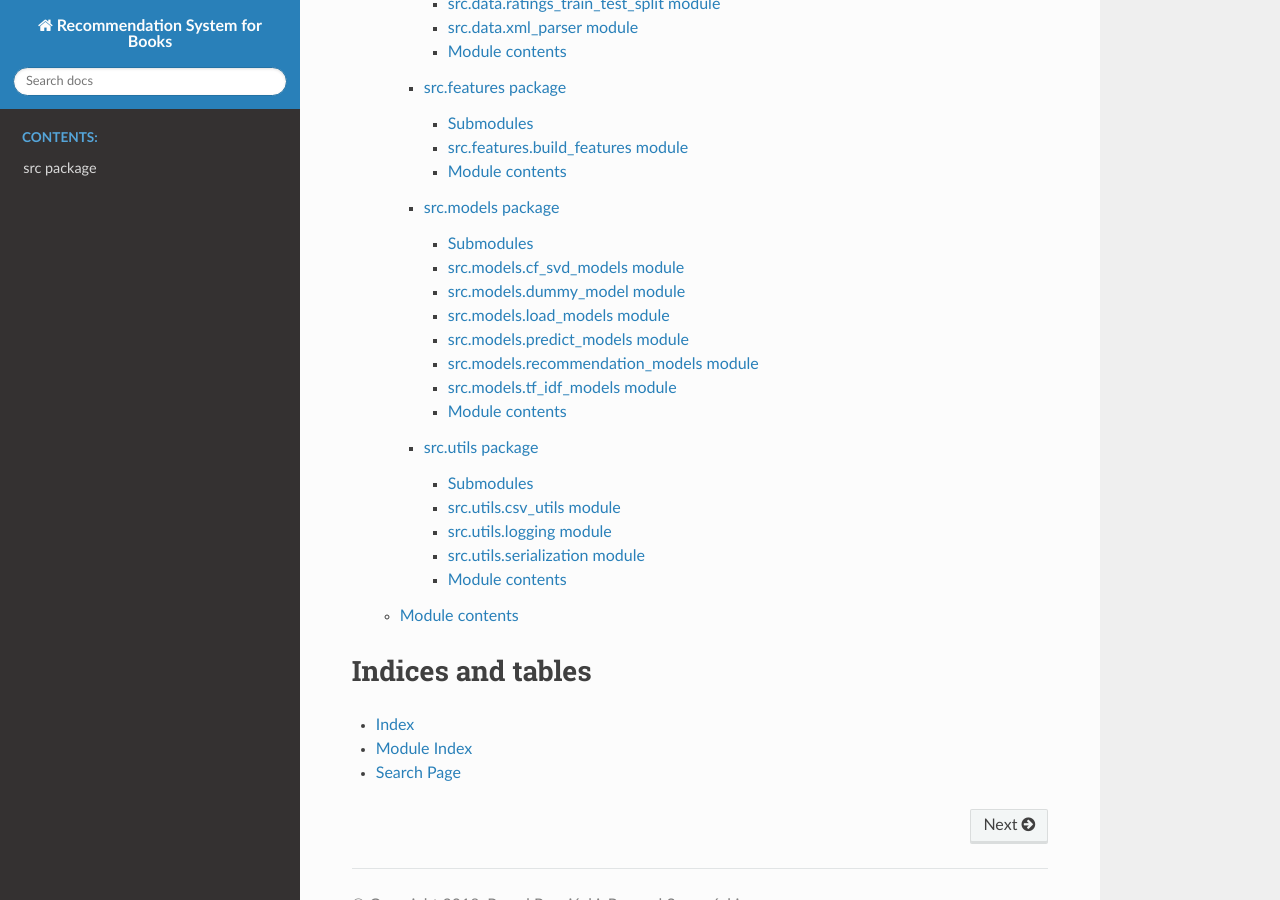
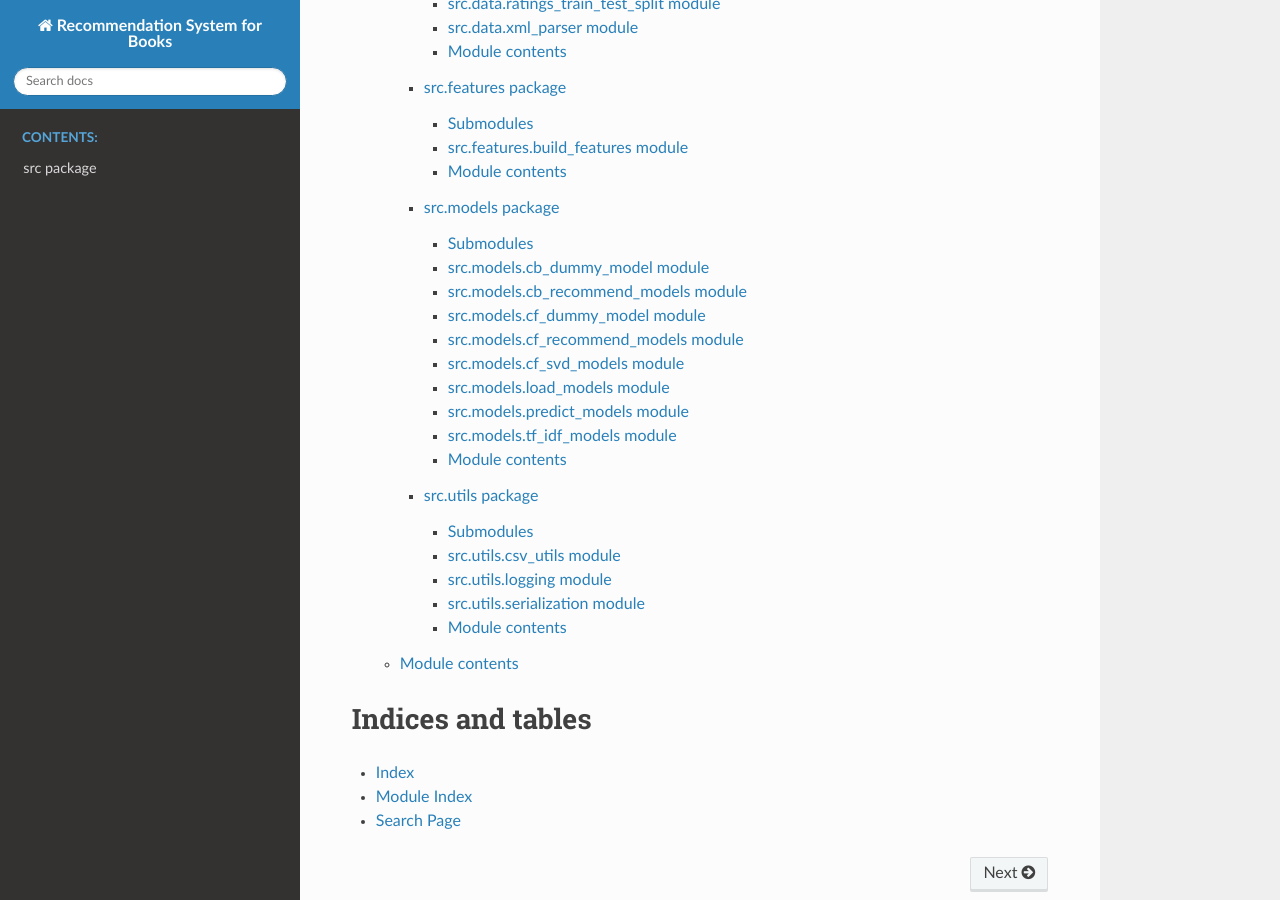
Before and after one commit to szymanskir/booksuggest, a Sphinx documentation site: the page built from docs/index.rst, in a window 1280 px wide and 900 px high, scrolled down 529 px. Built offline with Sphinx 7.4.7 and the Read the Docs theme 2.0.0, drawn with Linux system fonts in a browser that asks for light colours.

Commit message:
Fix docs modules specification

```diff
--- a/docs/src.models.rst
+++ b/docs/src.models.rst
@@ -4,18 +4,42 @@ src.models package
 Submodules
 ----------
 
+src.models.cb\_dummy\_model module
+----------------------------------
+
+.. automodule:: src.models.cb_dummy_model
+    :members:
+    :undoc-members:
+    :show-inheritance:
+
+src.models.cb\_recommend\_models module
+---------------------------------------
+
+.. automodule:: src.models.cb_recommend_models
+    :members:
+    :undoc-members:
+    :show-inheritance:
+
+src.models.cf\_dummy\_model module
+----------------------------------
+
+.. automodule:: src.models.cf_dummy_model
+    :members:
+    :undoc-members:
+    :show-inheritance:
+
+src.models.cf\_recommend\_models module
+---------------------------------------
+
+.. automodule:: src.models.cf_recommend_models
+    :members:
+    :undoc-members:
+    :show-inheritance:
+
 src.models.cf\_svd\_models module
 ---------------------------------
 
 .. automodule:: src.models.cf_svd_models
-    :members:
-    :undoc-members:
-    :show-inheritance:
-
-src.models.dummy\_model module
-------------------------------
-
-.. automodule:: src.models.dummy_model
     :members:
     :undoc-members:
     :show-inheritance:
@@ -36,14 +60,6 @@ src.models.predict\_models module
     :undoc-members:
     :show-inheritance:
 
-src.models.recommendation\_models module
-----------------------------------------
-
-.. automodule:: src.models.recommendation_models
-    :members:
-    :undoc-members:
-    :show-inheritance:
-
 src.models.tf\_idf\_models module
 ---------------------------------
 
```
